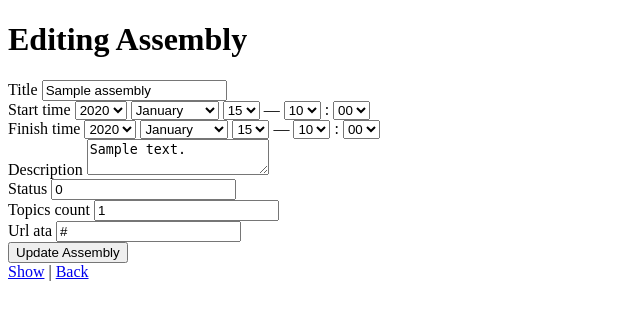
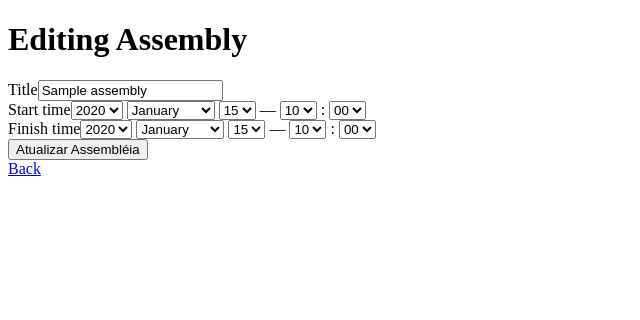
Before and after one commit to johnggli/AssembleiaOnline, a Rails app: page /admin/assemblies/1/edit in a window 1280 px wide. Shown: the top 320 px of the page, without its empty margins (0-640 px from the left). Run offline with Rails 7, Linux system fonts and the light colour scheme; tables that the repository leaves empty hold one stand-in row (values such as "Sample post"); style sheets or scripts are compiled from the project's sources; some libraries are stand-ins or nearby versions.

Commit message:
feat: add assemblies

```diff
--- a/app/controllers/admin/assemblies_controller.rb
+++ b/app/controllers/admin/assemblies_controller.rb
@@ -28,7 +28,7 @@ class Admin::AssembliesController < AdminController
 
     respond_to do |format|
       if @assembly.save
-        format.html { redirect_to @assembly, notice: 'Assembly was successfully created.' }
+        format.html { redirect_to admin_assemblies_path, notice: 'Assembly was successfully created.' }
         format.json { render :show, status: :created, location: @assembly }
       else
         format.html { render :new }
@@ -42,7 +42,7 @@ class Admin::AssembliesController < AdminController
   def update
     respond_to do |format|
       if @assembly.update(assembly_params)
-        format.html { redirect_to @assembly, notice: 'Assembly was successfully updated.' }
+        format.html { redirect_to admin_assemblies_path, notice: 'Assembly was successfully updated.' }
         format.json { render :show, status: :ok, location: @assembly }
       else
         format.html { render :edit }
--- a/app/views/admin/assemblies/_form.html.erb
+++ b/app/views/admin/assemblies/_form.html.erb
@@ -1,52 +1,10 @@
-<%= form_with(model: assembly, local: true) do |form| %>
-  <% if assembly.errors.any? %>
-    <div id="error_explanation">
-      <h2><%= pluralize(assembly.errors.count, "error") %> prohibited this assembly from being saved:</h2>
+<%= simple_form_for @assembly, :url => url, :method => method  do |p| %>
+  <%= p.input :title %>
+  <%= p.input :start_time %>
+  <%= p.input :finish_time %>
+  <%#= p.input :url_ata %>
+  <%#= p.input :description %>
 
-      <ul>
-        <% assembly.errors.full_messages.each do |message| %>
-          <li><%= message %></li>
-        <% end %>
-      </ul>
-    </div>
-  <% end %>
 
-  <div class="field">
-    <%= form.label :title %>
-    <%= form.text_field :title %>
-  </div>
-
-  <div class="field">
-    <%= form.label :start_time %>
-    <%= form.datetime_select :start_time %>
-  </div>
-
-  <div class="field">
-    <%= form.label :finish_time %>
-    <%= form.datetime_select :finish_time %>
-  </div>
-
-  <div class="field">
-    <%= form.label :description %>
-    <%= form.text_area :description %>
-  </div>
-
-  <div class="field">
-    <%= form.label :status %>
-    <%= form.number_field :status %>
-  </div>
-
-  <div class="field">
-    <%= form.label :topics_count %>
-    <%= form.number_field :topics_count %>
-  </div>
-
-  <div class="field">
-    <%= form.label :url_ata %>
-    <%= form.text_field :url_ata %>
-  </div>
-
-  <div class="actions">
-    <%= form.submit %>
-  </div>
+  <%= p.submit controller.action_name == 'edit' ? 'Atualizar Assembléia' : 'Criar Assembléia' %>
 <% end %>
--- a/app/views/admin/assemblies/edit.html.erb
+++ b/app/views/admin/assemblies/edit.html.erb
@@ -1,6 +1,5 @@
 <h1>Editing Assembly</h1>
 
-<%= render 'form', assembly: @assembly %>
+<%= render 'form', url: admin_assembly_path, method: :put %>
 
-<%= link_to 'Show', @assembly %> |
-<%= link_to 'Back', assemblies_path %>
+<%= link_to 'Back', admin_assemblies_path %>
--- a/app/views/admin/assemblies/new.html.erb
+++ b/app/views/admin/assemblies/new.html.erb
@@ -1,5 +1,5 @@
 <h1>New Assembly</h1>
 
-<%= render 'form', assembly: @assembly %>
+<%= render 'form', url: admin_assemblies_path, method: :post %>
 
-<%= link_to 'Back', assemblies_path %>
+<%= link_to 'Back', admin_assemblies_path %>
```
Also changed, not shown: app/models/assembly.rb (+8 -0 lines), app/views/admin/assemblies/index.html.erb (+3 -4 lines), app/views/admin/assemblies/show.html.erb (deleted, +0 -39 lines), app/views/admin/assemblies/show.json.jbuilder (deleted).
